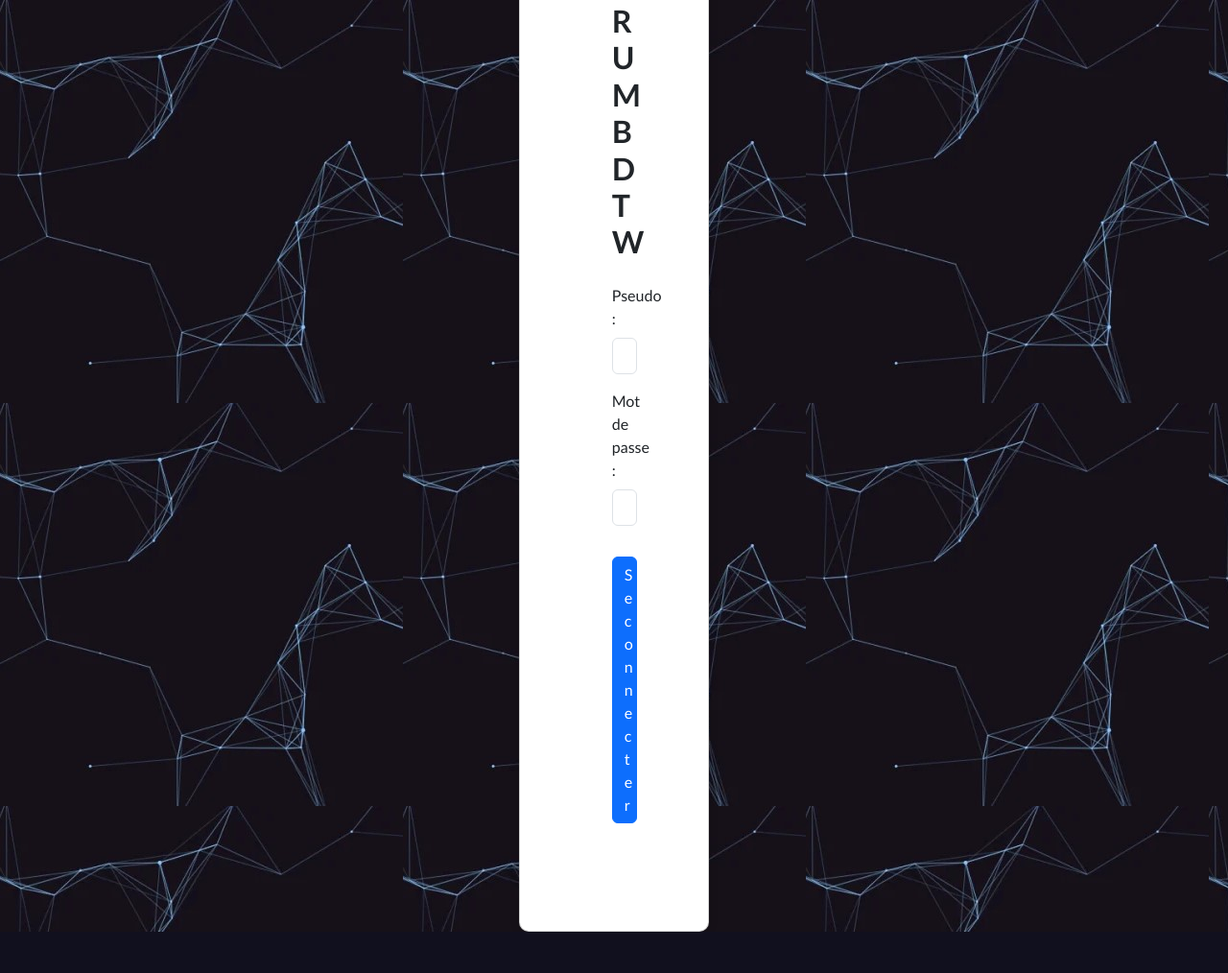
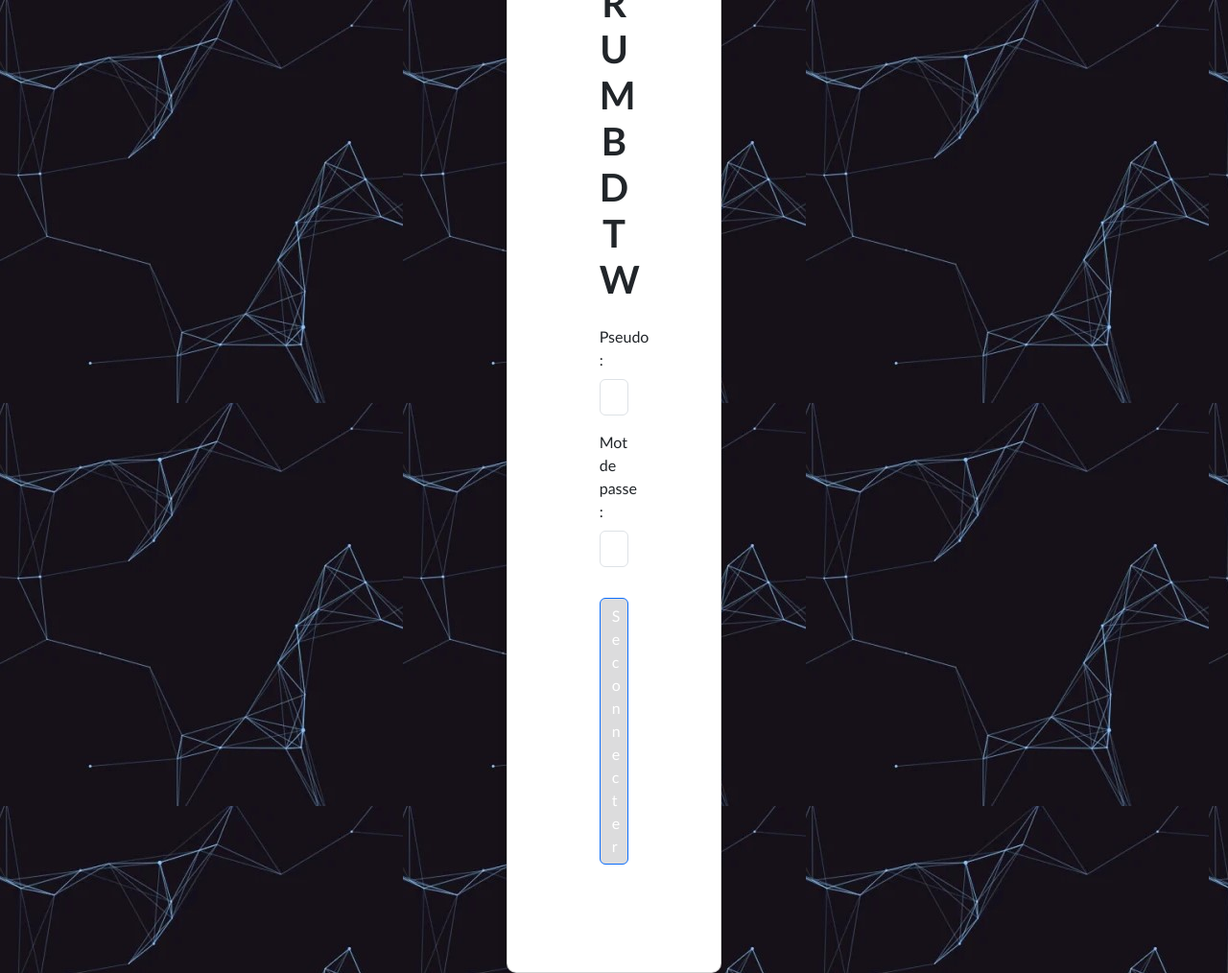
Before and after one commit to RosineSoro/Projet_Info633_FAQ, a PHP site: page /login.php in a window 1280 px wide. Shown: the whole page at 96% size. Before the commit the page ends 971 px from the top, so only its background shows below. Run offline with PHP 8.4, Linux system fonts and the light colour scheme.

Commit message:
hashed pw sur login. | enlevement de 'modifier question' si compte non admin.

```diff
--- a/Pages/attente_2.php
+++ b/Pages/attente_2.php
@@ -133,7 +133,9 @@
                 echo '<div class="question">';
                 echo '<h2>' . $row["titre"] . '</h2>';
                 echo '<p>' . $row["contenu"] . '</p>';
-                echo '<a href="modif.php?id=' . $row["id_question"] . '">Modifier la question</a>';
+				if ($statut == 1){
+					echo '<a href="modif.php?id=' . $row["id_question"] . '">Modifier la question</a>';
+				}
                 echo '</div>';
               }
             }
--- a/Pages/consultation_2.php
+++ b/Pages/consultation_2.php
@@ -116,7 +116,7 @@
 					echo '<h2>' . $row["titre"] . '</h2>';
 					echo '<p><em><small>' . $row["date_question"] . '</small></em></p>';
 					echo '<p>' . $row["contenu"] . '</p>';
-					echo '<a href="details.php?id=' . $row["id_question"] . '">Voir réponse</a>';
+					echo '<a href="detail.php?id=' . $row["id_question"] . '">Voir réponse</a>';
 					echo '</div>';
 				}
 			}
--- a/Pages/login.css
+++ b/Pages/login.css
@@ -7,6 +7,7 @@
 .title {
 	text-align: center;
 	font-weight: bold;
+	margin-bottom: 5rem;
 }
 
 .container {
@@ -32,3 +33,7 @@
   margin-top: 1rem;
   width: 100%;
 }
+
+.connectButton {
+	background-color: #DCDCDD;
+}
--- a/Pages/login.php
+++ b/Pages/login.php
@@ -10,7 +10,7 @@
 	// Vérifier si le formulaire de login a été soumis
 	if (isset($_POST['button'])) {
 		$pseudo = $_POST['pseudo'];
-		$pw = $_POST['password'];
+		$hashed_pw = md5($_POST["password"]);
 
 		// Connexion à la base de données
 		$servername = "tp-epua:3308";
@@ -27,7 +27,7 @@
 		}
 
 		// Requête pour vérifier si le compte existe dans la table compte:
-		$sql = "SELECT * FROM compte WHERE pseudo = '$pseudo' AND pw = '$pw'";
+		$sql = "SELECT * FROM compte WHERE pseudo = '$pseudo' AND pw = '$hashed_pw'";
 		$result = $conn->query($sql);
 
 		if ($result) {
@@ -64,7 +64,7 @@
             <div class="col-md-6">
                 <div class="card">
                     <div class="card-body">
-                        <h2 class="mb-4 mb-4 title">FORUM BDTW</h2>
+                        <h1 class="mb-4 mb-4 title">FORUM BDTW</h1>
                         <?php
                         if (isset($error_message)) {
                             echo '<div class="alert alert-danger mb-4">' . $error_message . '</div>';
@@ -80,7 +80,7 @@
                                 <input type="password" name="password" class="form-control" required>
                             </div>
                             <div class="form-group text-center">
-                                <button type="submit" class="btn btn-primary" name="button">Se connecter</button>
+                                <button type="submit" class="btn btn-primary connectButton" name="button">Se connecter</button>
                             </div>
                         </form>
                     </div>
```
